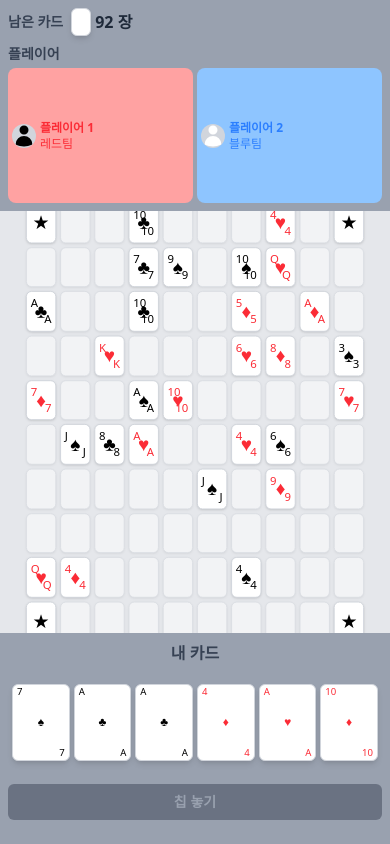
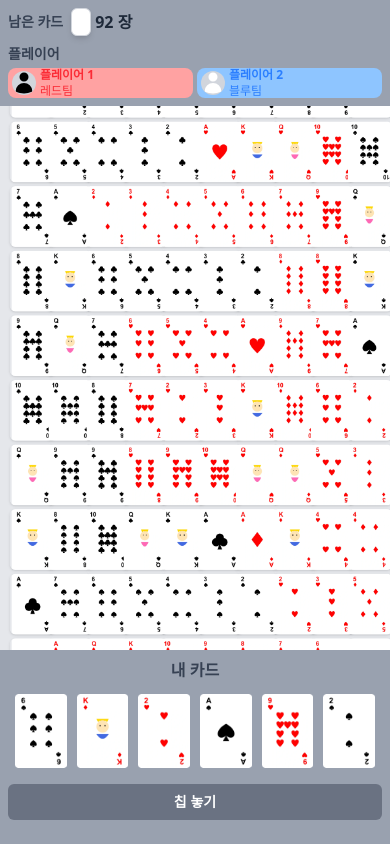
Before and after one commit to Cardomoku/client, a Next.js app: page /game in a window 390 px wide. Built offline with nearby package versions, Linux system fonts and the light colour scheme.

Commit message:
feat: webp 카드 이미지 적용

```diff
--- a/src/app/game/page.tsx
+++ b/src/app/game/page.tsx
@@ -57,7 +57,7 @@ export default function GamePage() {
       {/* 통합 반응형 레이아웃 - 전체 화면 사용 */}
       <main className="flex-1 flex flex-col md:flex-row overflow-hidden">
         {/* 플레이어 섹션 (모바일: 상단, 데스크탑: 좌측) */}
-        <div className="w-full md:w-64 h-[25vh] md:h-full order-1 md:order-1 flex-shrink-0
+        <div className="w-full md:w-64 h-[12.5vh] md:h-full order-1 md:order-1 flex-shrink-0
                        bg-gray-400
                        p-2 md:p-4
                        border-0
@@ -66,7 +66,7 @@ export default function GamePage() {
         </div>
 
         {/* 게임판 (중앙) */}
-        <div className="flex-1 h-[50vh] md:h-full order-2 md:order-2
+        <div className="flex-1 h-[75vh] md:h-full order-2 md:order-2
                        bg-gray-200
                        overflow-hidden
                        md:m-2 md:rounded-lg">
@@ -74,7 +74,7 @@ export default function GamePage() {
         </div>
 
         {/* 플레이어 손패 (모바일: 하단, 데스크탑: 우측) */}
-        <div className="w-full md:w-64 h-[25vh] md:h-full order-3 md:order-3 flex-shrink-0
+        <div className="w-full md:w-64 h-[23vh] md:h-full order-3 md:order-3 flex-shrink-0
                        bg-gray-400
                        p-2 md:p-4
                        border-0
--- a/src/components/GameBoard.tsx
+++ b/src/components/GameBoard.tsx
@@ -1,7 +1,14 @@
 'use client';
 
 import React, { useState, useEffect, useRef } from 'react';
-import { Card, CardSuit, CardRank } from '@/types/game';
+import Image from 'next/image';
+import { boardCardImages } from '@/utils/cardUtils';
+
+// 카드 인터페이스 (간소화)
+interface Card {
+  image: string;
+  isEmpty: boolean;
+}
 
 const GameBoard: React.FC = () => {
   // 10x10 게임 보드 상태
@@ -15,27 +22,16 @@ const GameBoard: React.FC = () => {
     const initBoard = () => {
       const newBoard: Card[][] = [];
 
+      // boardCardImages를 이용해 10x10 그리드로 변환
+      let imageIndex = 0;
       for (let i = 0; i < 10; i++) {
         const row: Card[] = [];
         for (let j = 0; j < 10; j++) {
-          // 모서리에는 조커 카드 배치
-          if ((i === 0 && j === 0) || (i === 0 && j === 9) ||
-              (i === 9 && j === 0) || (i === 9 && j === 9)) {
-            row.push({ suit: 'joker', rank: 'joker' });
-          } else {
-            // 이미지의 게임판처럼 임의의 카드 생성
-            const suits: CardSuit[] = ['hearts', 'diamonds', 'clubs', 'spades'];
-            const ranks: CardRank[] = ['A', '2', '3', '4', '5', '6', '7', '8', '9', '10', 'J', 'Q', 'K'];
-
-            // 임의로 보드의 약 70%는 비어있게 설정
-            if (Math.random() < 0.7) {
-              row.push({ suit: 'empty', rank: 'empty' });
-            } else {
-              const randomSuit = suits[Math.floor(Math.random() * suits.length)];
-              const randomRank = ranks[Math.floor(Math.random() * ranks.length)];
-              row.push({ suit: randomSuit, rank: randomRank });
-            }
-          }
+          const cardPath = boardCardImages[imageIndex++];
+          row.push({
+            image: cardPath,
+            isEmpty: cardPath.includes('o_o') // 조커 카드가 비어있는 칸 역할
+          });
         }
         newBoard.push(row);
       }
@@ -70,30 +66,6 @@ const GameBoard: React.FC = () => {
     };
   }, []);
 
-  // 카드 모양에 따른 색상 가져오기
-  const getCardColor = (suit: CardSuit): string => {
-    if (suit === 'hearts' || suit === 'diamonds') {
-      return 'text-red-500';
-    } else if (suit === 'clubs' || suit === 'spades') {
-      return 'text-black dark:text-white';
-    } else if (suit === 'joker') {
-      return 'text-black dark:text-white';
-    }
-    return '';
-  };
-
-  // 카드 모양 기호 가져오기
-  const getSuitSymbol = (suit: CardSuit): string => {
-    switch(suit) {
-      case 'hearts': return '♥';
-      case 'diamonds': return '♦';
-      case 'clubs': return '♣';
-      case 'spades': return '♠';
-      case 'joker': return '★';
-      default: return '';
-    }
-  };
-
   return (
     <div className="w-full h-full flex items-center justify-center" ref={containerRef}>
       <div
@@ -109,23 +81,18 @@ const GameBoard: React.FC = () => {
           row.map((card, colIndex) => (
             <div
               key={`${rowIndex}-${colIndex}`}
-              className={`aspect-[3/4] w-8 sm:w-10 md:w-12 flex items-center justify-center bg-white dark:bg-gray-800 border border-gray-300 dark:border-gray-600 rounded-md shadow-sm ${
-                card.suit !== 'empty' ? 'relative' : 'opacity-50'
-              }`}
+              className={`aspect-[3/4] w-12 sm:w-14 md:w-16 flex items-center justify-center rounded-md shadow-sm`}
             >
-              {card.suit !== 'empty' && (
-                <>
-                  <div className={`absolute top-1 left-1 text-xs ${getCardColor(card.suit)}`}>
-                    {card.rank !== 'joker' ? card.rank : ''}
-                  </div>
-                  <div className={`text-xl ${getCardColor(card.suit)}`}>
-                    {getSuitSymbol(card.suit)}
-                  </div>
-                  <div className={`absolute bottom-1 right-1 text-xs ${getCardColor(card.suit)}`}>
-                    {card.rank !== 'joker' ? card.rank : ''}
-                  </div>
-                </>
-              )}
+              <div className="relative w-full h-full">
+                <Image
+                  src={card.image}
+                  alt={`Card ${rowIndex}-${colIndex}`}
+                  fill
+                  className="object-contain rounded-md"
+                  sizes="(max-width: 768px) 40px, (max-width: 1200px) 50px, 60px"
+                  priority={rowIndex < 3} // 우선 로드할 카드
+                />
+              </div>
             </div>
           ))
         ))}
--- a/src/components/PlayerHand.tsx
+++ b/src/components/PlayerHand.tsx
@@ -1,11 +1,13 @@
 'use client';
 
 import React, { useState, useEffect } from 'react';
-import { Card, CardSuit, CardRank } from '@/types/game';
+import Image from 'next/image';
+import { getRandomCards } from '@/utils/cardUtils';
 
-// 플레이어 손패 카드 확장 인터페이스
-interface HandCard extends Card {
+// 플레이어 손패 카드 인터페이스
+interface HandCard {
   id: string;
+  image: string;
   selected?: boolean;
 }
 
@@ -16,21 +18,14 @@ const PlayerHand: React.FC = () => {
   // 임시 손패 생성
   useEffect(() => {
     const generateHand = () => {
-      const suits: CardSuit[] = ['hearts', 'diamonds', 'clubs', 'spades'];
-      const ranks: CardRank[] = ['A', '2', '3', '4', '5', '6', '7', '8', '9', '10', 'J', 'Q', 'K'];
-      const newCards: HandCard[] = [];
+      // 6장의 무작위 카드 이미지 가져오기
+      const randomCardImages = getRandomCards(6);
 
-      // 6장의 랜덤 카드 생성
-      for (let i = 0; i < 6; i++) {
-        const randomSuit = suits[Math.floor(Math.random() * suits.length)];
-        const randomRank = ranks[Math.floor(Math.random() * ranks.length)];
-
-        newCards.push({
-          id: `card-${i}`,
-          suit: randomSuit,
-          rank: randomRank
-        });
-      }
+      const newCards: HandCard[] = randomCardImages.map((image, index) => ({
+        id: `card-${index}`,
+        image,
+        selected: false
+      }));
 
       setCards(newCards);
     };
@@ -50,30 +45,6 @@ const PlayerHand: React.FC = () => {
     );
   };
 
-  // 카드 모양에 따른 색상 가져오기
-  const getCardColor = (suit: CardSuit): string => {
-    if (suit === 'hearts' || suit === 'diamonds') {
-      return 'text-red-500';
-    } else if (suit === 'clubs' || suit === 'spades') {
-      return 'text-black dark:text-white';
-    } else if (suit === 'joker') {
-      return 'text-black dark:text-white';
-    }
-    return '';
-  };
-
-  // 카드 모양 기호 가져오기
-  const getSuitSymbol = (suit: CardSuit): string => {
-    switch(suit) {
-      case 'hearts': return '♥';
-      case 'diamonds': return '♦';
-      case 'clubs': return '♣';
-      case 'spades': return '♠';
-      case 'joker': return '★';
-      default: return '';
-    }
-  };
-
   return (
     <div className="h-full flex flex-col">
       <h3 className="font-bold mb-1 text-gray-700 text-center md:text-left">내 카드</h3>
@@ -85,22 +56,21 @@ const PlayerHand: React.FC = () => {
             {cards.map((card) => (
               <div
                 key={card.id}
-                className={`aspect-[3/4] w-full cursor-pointer relative flex items-center justify-center bg-white dark:bg-gray-800 border border-gray-300 dark:border-gray-600 rounded-md shadow-md transition-all ${
-                  card.selected
-                    ? 'ring-2 ring-blue-400 transform translate-y-[-4px]'
-                    : 'hover:ring-1 hover:ring-blue-600'
-                }`}
+                className="aspect-[3/4] w-full cursor-pointer relative flex items-center justify-center"
                 onClick={() => handleCardSelect(card.id)}
               >
-                <div className={`absolute top-0 left-1 text-[0.6rem] md:text-xs ${getCardColor(card.suit)}`}>
-                  {card.rank}
-                </div>
-                <div className={`text-xs sm:text-sm md:text-lg ${getCardColor(card.suit)}`}>
-                  {getSuitSymbol(card.suit)}
-                </div>
-                <div className={`absolute bottom-0 right-1 text-[0.6rem] md:text-xs ${getCardColor(card.suit)}`}>
-                  {card.rank}
-                </div>
+                <Image
+                  src={card.image}
+                  alt={`Card ${card.id}`}
+                  width={80}
+                  height={120}
+                  className={`object-contain max-w-full max-h-full transition-all duration-200 ease-in-out ${
+                    card.selected
+                      ? 'rounded-md ring-2 ring-blue-400 transform translate-y-[-4px]'
+                      : 'border rounded-md hover:ring-1 hover:ring-blue-600'
+                  }`}
+                  sizes="(max-width: 768px) 40px, (max-width: 1200px) 60px, 80px"
+                />
               </div>
             ))}
           </div>
@@ -109,7 +79,7 @@ const PlayerHand: React.FC = () => {
         {/* 버튼 영역 - 고정 높이 및 위치 */}
         <div className="mt-auto pt-2 pb-2 flex-shrink-0 mb-2">
           <button
-            className="w-full py-2 md:py-3 bg-blue-800 hover:bg-blue-400 disabled:bg-gray-500 text-white disabled:text-gray-400 rounded-md font-bold transition-all text-sm md:text-base"
+            className="w-full py-2 md:py-3 bg-blue-800 hover:bg-blue-400 disabled:bg-gray-500 text-white rounded-md font-bold transition-all text-sm md:text-base"
             disabled={!selectedCard}
           >
             칩 놓기
--- /dev/null
+++ b/src/utils/cardUtils.ts
@@ -0,0 +1,83 @@
+/**
+ * 카드 이미지 경로를 생성하는 함수
+ * @param suit 카드 모양 (clover, diamond, heart, spade, o)
+ * @param number 카드 숫자 (a, 2-10, j, q, k, o)
+ * @param version 카드 버전 (1-4)
+ * @returns 카드 이미지 경로
+ */
+export const getCardImage = (suit: string, number: string, version: number): string => {
+  return `/cards/webp/${suit}_${number}_${version}.webp`;
+};
+
+/**
+ * 게임 보드용 고정 카드 이미지 배열
+ */
+export const boardCardImages = [
+  // 1
+  getCardImage('o', 'o', 1), getCardImage('spade', '2', 1), getCardImage('spade', '3', 1), getCardImage('spade', '4', 1), getCardImage('spade', '5', 1),
+  getCardImage('spade', '6', 1), getCardImage('spade', '7', 1), getCardImage('spade', '8', 1), getCardImage('spade', '9', 1), getCardImage('o', 'o', 2),
+  // 2
+  getCardImage('clover', '6', 1), getCardImage('clover', '5', 1), getCardImage('clover', '4', 1), getCardImage('clover', '3', 1), getCardImage('clover', '2', 1),
+  getCardImage('heart', 'a', 1), getCardImage('heart', 'k', 1), getCardImage('heart', 'q', 1), getCardImage('heart', '10', 1), getCardImage('spade', '10', 1),
+  // 3
+  getCardImage('clover', '7', 1), getCardImage('spade', 'a', 1), getCardImage('diamond', '2', 1), getCardImage('diamond', '3', 1), getCardImage('diamond', '4', 1),
+  getCardImage('diamond', '5', 1), getCardImage('diamond', '6', 1), getCardImage('diamond', '7', 1), getCardImage('heart', '9', 1), getCardImage('spade', 'q', 1),
+  // 4
+  getCardImage('clover', '8', 1), getCardImage('spade', 'k', 1), getCardImage('clover', '6', 2), getCardImage('clover', '5', 2), getCardImage('clover', '4', 2),
+  getCardImage('clover', '3', 2), getCardImage('clover', '2', 2), getCardImage('diamond', '8', 1), getCardImage('heart', '8', 1), getCardImage('spade', 'k', 2),
+  // 5
+  getCardImage('clover', '9', 1), getCardImage('spade', 'q', 2), getCardImage('clover', '7', 1), getCardImage('heart', '6', 1), getCardImage('heart', '5', 1),
+  getCardImage('heart', '4', 1), getCardImage('heart', 'a', 2), getCardImage('diamond', '9', 1), getCardImage('heart', '7', 1), getCardImage('spade', 'a', 2),
+  // 6
+  getCardImage('clover', '10', 1), getCardImage('spade', '10', 2), getCardImage('clover', '8', 2), getCardImage('heart', '7', 2), getCardImage('heart', '2', 1),
+  getCardImage('heart', '3', 1), getCardImage('heart', 'k', 2), getCardImage('diamond', '10', 1), getCardImage('heart', '6', 2), getCardImage('diamond', '2', 2),
+  // 7
+  getCardImage('clover', 'q', 1), getCardImage('spade', '9', 2), getCardImage('clover', '9', 2), getCardImage('heart', '8', 2), getCardImage('heart', '9', 2),
+  getCardImage('heart', '10', 2), getCardImage('heart', 'q', 2), getCardImage('diamond', 'q', 1), getCardImage('heart', '5', 2), getCardImage('diamond', '3', 2),
+  // 8
+  getCardImage('clover', 'k', 1), getCardImage('spade', '8', 2), getCardImage('clover', '10', 2), getCardImage('clover', 'q', 2), getCardImage('clover', 'k', 2),
+  getCardImage('clover', 'a', 1), getCardImage('diamond', 'a', 1), getCardImage('diamond', 'k', 1), getCardImage('heart', '4', 2), getCardImage('diamond', '4', 2),
+  // 9
+  getCardImage('clover', 'a', 2), getCardImage('spade', '7', 2), getCardImage('spade', '6', 2), getCardImage('spade', '5', 2), getCardImage('spade', '4', 2),
+  getCardImage('spade', '3', 2), getCardImage('spade', '2', 2), getCardImage('heart', '2', 2), getCardImage('heart', '3', 2), getCardImage('diamond', '5', 2),
+  // 10
+  getCardImage('o', 'o', 3), getCardImage('diamond', 'a', 2), getCardImage('diamond', 'q', 2), getCardImage('diamond', 'k', 2), getCardImage('diamond', '10', 2),
+  getCardImage('diamond', '9', 2), getCardImage('diamond', '8', 2), getCardImage('diamond', '7', 2), getCardImage('diamond', '6', 2), getCardImage('o', 'o', 4),
+];
+
+/**
+ * 가능한 모든 카드 조합 생성
+ */
+export const generateAllCards = (): string[] => {
+  const cards: string[] = [];
+  const suits = ['clover', 'diamond', 'heart', 'spade'];
+  const numbers = ['a', '2', '3', '4', '5', '6', '7', '8', '9', '10', 'j', 'q', 'k'];
+  const versions = [1, 2];
+
+  // 조커 카드
+  for (let v = 1; v <= 4; v++) {
+    cards.push(getCardImage('o', 'o', v));
+  }
+
+  // 일반 카드
+  for (const suit of suits) {
+    for (const number of numbers) {
+      for (const version of versions) {
+        cards.push(getCardImage(suit, number, version));
+      }
+    }
+  }
+
+  return cards;
+};
+
+/**
+ * 무작위 카드 가져오기
+ * @param count 가져올 카드 수
+ * @returns 무작위 카드 경로 배열
+ */
+export const getRandomCards = (count: number): string[] => {
+  const allCards = generateAllCards();
+  const shuffled = [...allCards].sort(() => 0.5 - Math.random());
+  return shuffled.slice(0, count);
+};
```
